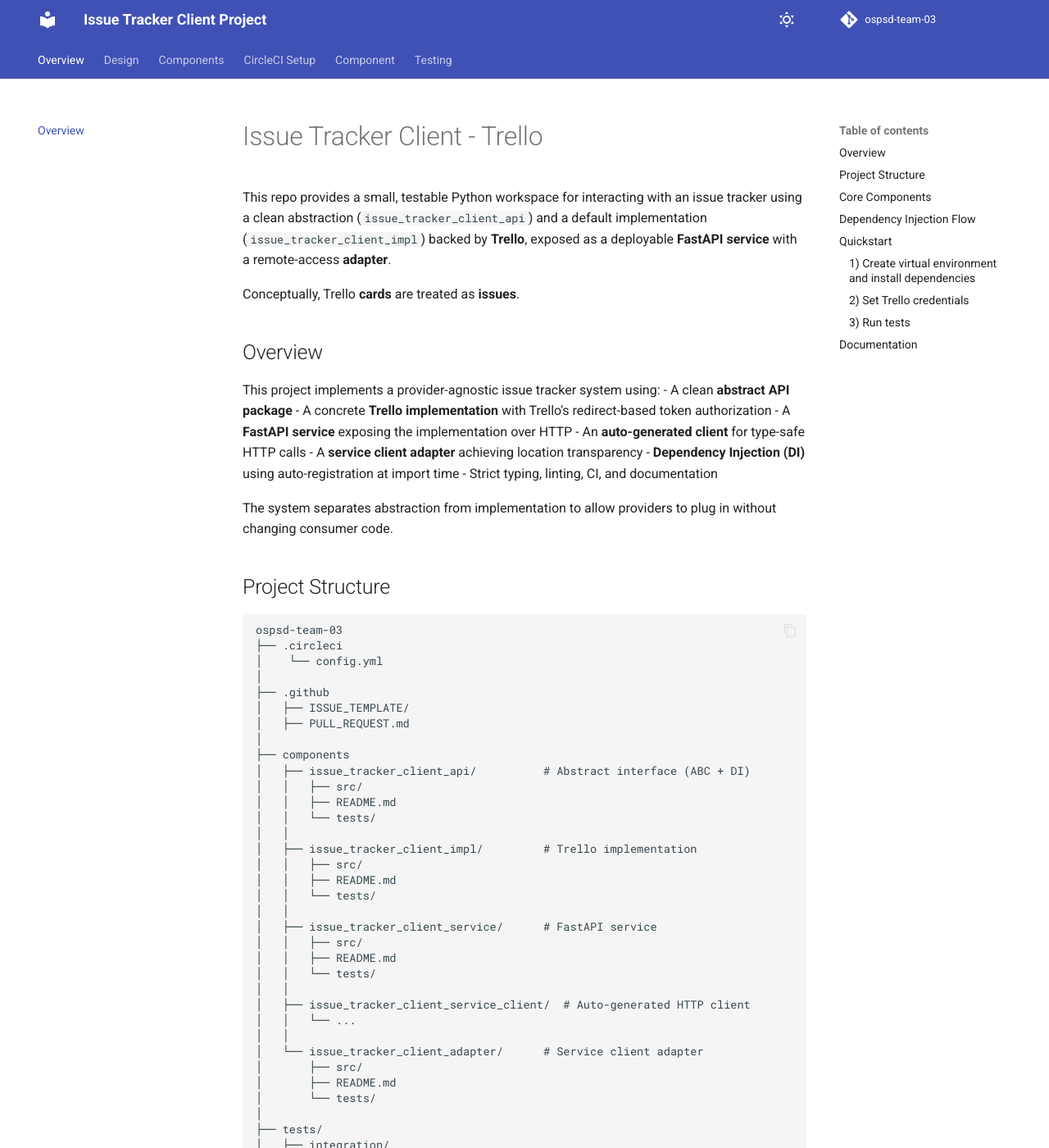
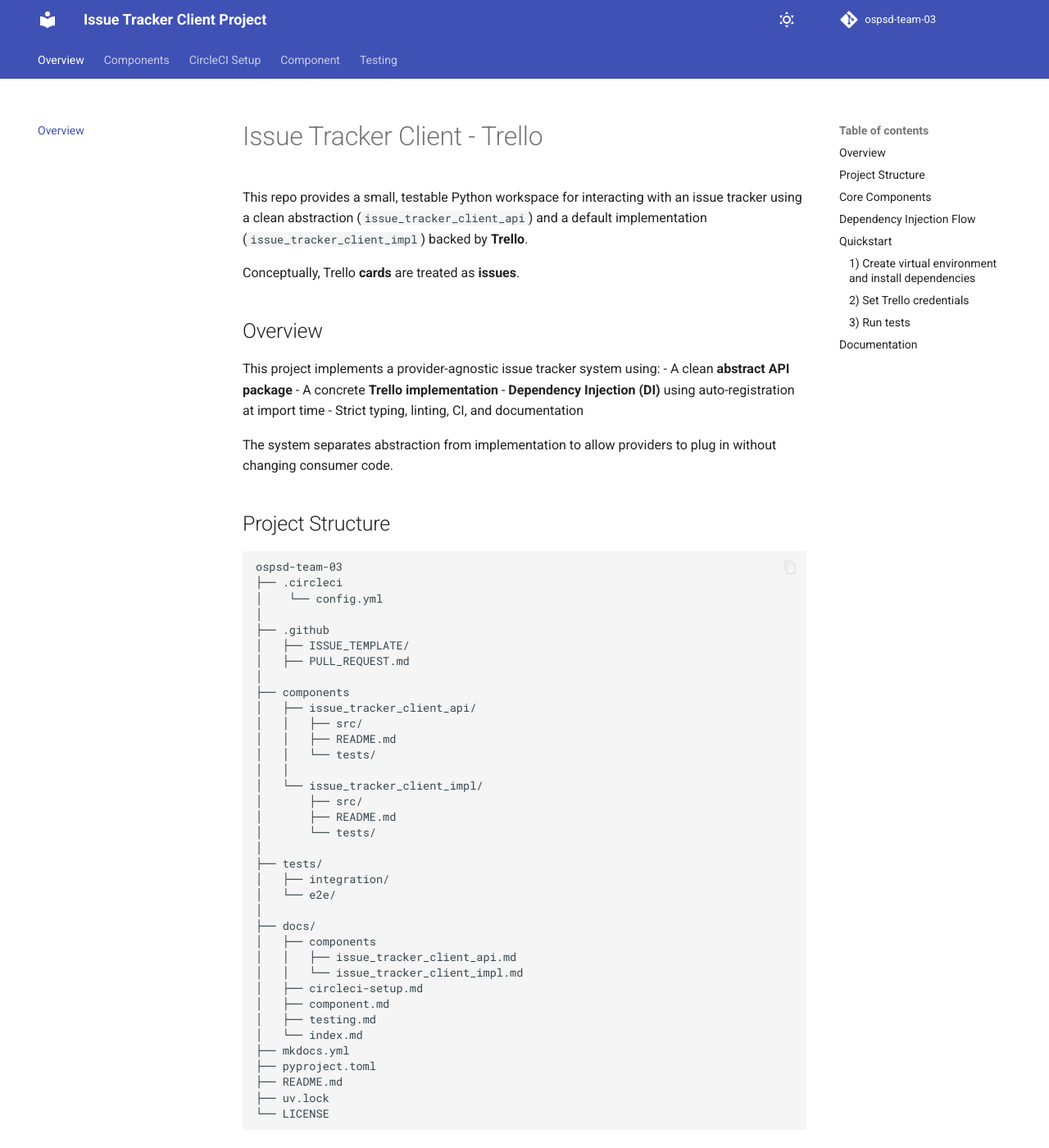
Before and after one commit to yawnka/ospsd-team-03, an MkDocs documentation site: the page built from docs/index.md, in a window 1280 px wide and 1400 px high. Shown: the whole window at 82% size. Built offline with MkDocs 1.6.1 and Material for MkDocs 9.7.7, drawn with Linux system fonts in a browser that asks for light colours; comment, search, counter and statistics services are not loaded; some of the changed text lies outside the part shown.

````diff
--- a/docs/index.md
+++ b/docs/index.md
@@ -1,16 +1,13 @@
 # Issue Tracker Client - Trello
 
-This repo provides a small, testable Python workspace for interacting with an issue tracker using a clean abstraction (`issue_tracker_client_api`) and a default implementation (`issue_tracker_client_impl`) backed by **Trello**, exposed as a deployable **FastAPI service** with a remote-access **adapter**.
+This repo provides a small, testable Python workspace for interacting with an issue tracker using a clean abstraction (`issue_tracker_client_api`) and a default implementation (`issue_tracker_client_impl`) backed by **Trello**.
 
 Conceptually, Trello **cards** are treated as **issues**.
 
 ## Overview
 This project implements a provider-agnostic issue tracker system using:
 - A clean **abstract API package**
-- A concrete **Trello implementation** with Trello's redirect-based token authorization
-- A **FastAPI service** exposing the implementation over HTTP
-- An **auto-generated client** for type-safe HTTP calls
-- A **service client adapter** achieving location transparency
+- A concrete **Trello implementation**
 - **Dependency Injection (DI)** using auto-registration at import time
 - Strict typing, linting, CI, and documentation
 
@@ -28,25 +25,12 @@
 │   ├── PULL_REQUEST.md
 │
 ├── components
-│   ├── issue_tracker_client_api/          # Abstract interface (ABC + DI)
+│   ├── issue_tracker_client_api/
 │   │   ├── src/
 │   │   ├── README.md
 │   │   └── tests/
 │   │
-│   ├── issue_tracker_client_impl/         # Trello implementation
-│   │   ├── src/
-│   │   ├── README.md
-│   │   └── tests/
-│   │
-│   ├── issue_tracker_client_service/      # FastAPI service
-│   │   ├── src/
-│   │   ├── README.md
-│   │   └── tests/
-│   │
-│   ├── issue_tracker_client_service_client/  # Auto-generated HTTP client
-│   │   └── ...
-│   │
-│   └── issue_tracker_client_adapter/      # Service client adapter
+│   └── issue_tracker_client_impl/
 │       ├── src/
 │       ├── README.md
 │       └── tests/
@@ -56,18 +40,13 @@
 │   └── e2e/
 │
 ├── docs/
-│   ├── components/
+│   ├── components
 │   │   ├── issue_tracker_client_api.md
-│   │   ├── issue_tracker_client_impl.md
-│   │   ├── issue_tracker_client_service.md
-│   │   ├── issue_tracker_client_service_client.md
-│   │   └── issue_tracker_client_adapter.md
+│   │   └── issue_tracker_client_impl.md
 │   ├── circleci-setup.md
 │   ├── component.md
 │   ├── testing.md
 │   └── index.md
-├── Dockerfile
-├── render.yaml
 ├── mkdocs.yml
 ├── pyproject.toml
 ├── README.md
@@ -78,31 +57,18 @@
 ## Core Components
 
 1.  **`issue_tracker_client_api`**
-    Defines the abstract `IssueTrackerClient` base class (ABC).
+Defines the abstract `IssueTrackerClient` base class (ABC).
     This package provides:
     - The provider-agnostic contract
     - Domain models (`Issue`, `Comment`)
     - A lightweight DI registry (`register`, `get_client`)
 
 2. **`issue_tracker_client_impl`**
-    Provides `DefaultIssueTrackerClient`, a concrete implementation backed by the Trello REST API.
+Provides `DefaultIssueTrackerClient`, a concrete implementation backed by the Trello REST API.
     This package:
     - Authenticates using Trello API credentials
     - Implements all abstract operations
     - Registers itself automatically on import (Dependency Injection)
-
-3. **`issue_tracker_client_service`**
-    FastAPI service exposing the implementation over HTTP endpoints.
-    This package:
-    - Provides REST endpoints for all issue operations
-    - Handles Trello authorization login/callback flow
-    - Supports session-based multi-user authentication
-
-4. **`issue_tracker_client_service_client`**
-    Auto-generated type-safe HTTP client created from the service's OpenAPI spec using `openapi-python-client`.
-
-5. **`issue_tracker_client_adapter`**
-    Adapter implementing `IssueTrackerClient` by delegating to the remote service via the auto-generated client. Achieves location transparency through the Adapter Pattern.
 
 ## Dependency Injection Flow
 ```python
@@ -156,18 +122,6 @@
 - [Implementation Documentation](components/issue_tracker_client_impl.md)
     Detailed documentation for the `issue_tracker_client_impl` package.
 
-- [Service Documentation](components/issue_tracker_client_service.md)
-    Detailed documentation for the FastAPI service.
-
-- [Service Client Documentation](components/issue_tracker_client_service_client.md)
-    Documentation for the auto-generated HTTP client.
-
-- [Adapter Documentation](components/issue_tracker_client_adapter.md)
-    Documentation for the service client adapter.
-
-- [Design Document](design.md)
-    Architecture and design decisions for HW2: Adapter Pattern, OAuth flow, deployment.
-
 - [Component Architecture](component.md)
     Explains the system design, abstraction layer, and dependency injection approach.
 
--- a/mkdocs.yml
+++ b/mkdocs.yml
@@ -21,13 +21,9 @@
 
 nav:
   - 'Overview': 'index.md'
-  - 'Design': 'design.md'
   - Components:
       - Issue Tracker Client API: components/issue_tracker_client_api.md
       - Issue Tracker Client Implementation: components/issue_tracker_client_impl.md
-      - Issue Tracker Client Service: components/issue_tracker_client_service.md
-      - Issue Tracker Service Client: components/issue_tracker_client_service_client.md
-      - Issue Tracker Client Adapter: components/issue_tracker_client_adapter.md
   - CircleCI Setup: circleci-setup.md
   - Component: component.md
   - Testing: testing.md
@@ -44,8 +40,6 @@
           paths:
             - components/issue_tracker_client_api/src
             - components/issue_tracker_client_impl/src
-            - components/issue_tracker_client_service/src
-            - components/issue_tracker_client_adapter/src
           options:
             show_source: false
             docstring_section_style: spacy
````
Also changed, not shown: README.md (+37 -134 lines), pyproject.toml (+5 -21 lines), .github/PULL_REQUEST.md, 10 other files.
